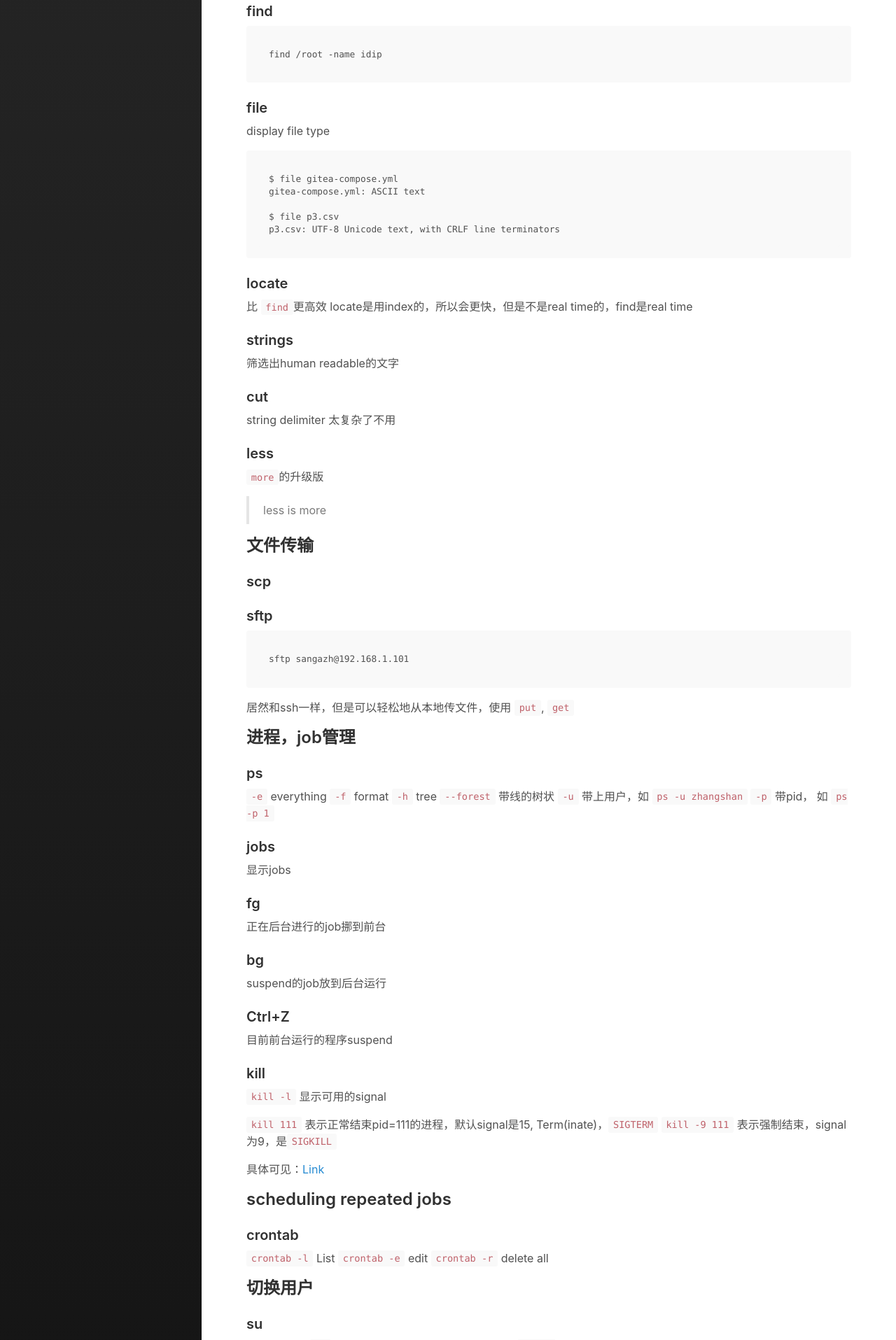
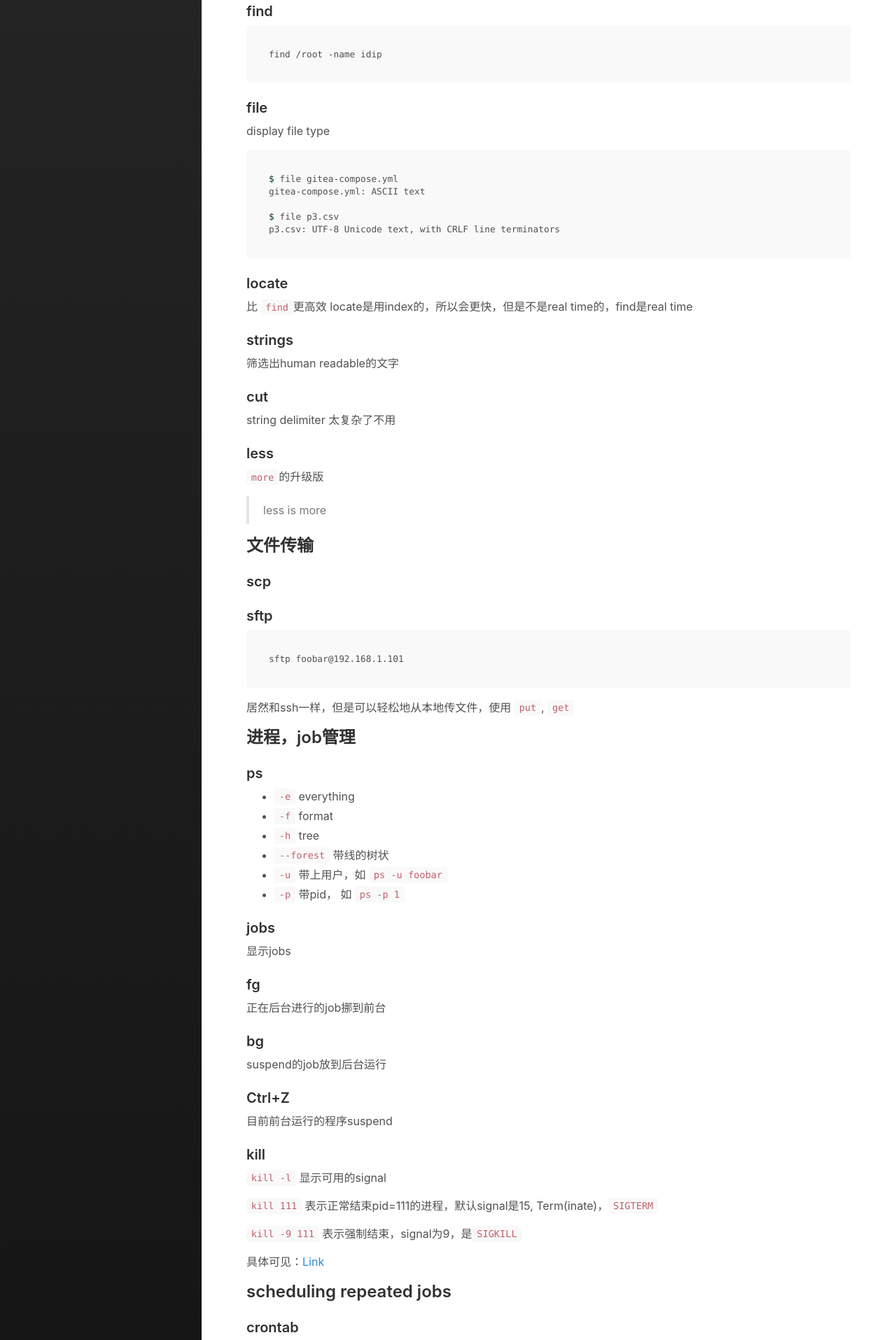
Before and after one commit to sangazh/sangazh.github.io, a Jekyll site: the page built from _posts/2019-11-29-linux-command.md, in a window 1280 px wide. Shown: the part 2026-3941 px from the top of the page at 70% size. Built offline with Jekyll 4.4.1, drawn with Linux system fonts in a browser that asks for light colours; some of the changed text lies outside the part shown.

Commit message:
content update

````diff
--- a/_posts/2019-11-29-linux-command.md
+++ b/_posts/2019-11-29-linux-command.md
@@ -100,7 +100,7 @@
 ### file
 display file type
 
-```
+```bash
 $ file gitea-compose.yml
 gitea-compose.yml: ASCII text
 
@@ -129,7 +129,7 @@
 ### sftp
 
 ```
-sftp sangazh@192.168.1.101
+sftp foobar@192.168.1.101
 ```
 
 居然和ssh一样，但是可以轻松地从本地传文件，使用 `put`, `get`
@@ -137,12 +137,12 @@
 ## 进程，job管理
 
 ### ps
-`-e` everything
-`-f` format
-`-h` tree
-`--forest` 带线的树状
-`-u` 带上用户，如 `ps -u zhangshan`
-`-p` 带pid， 如 `ps -p 1`
+- `-e` everything
+- `-f` format
+- `-h` tree
+- `--forest` 带线的树状
+- `-u` 带上用户，如 `ps -u foobar`
+- `-p` 带pid， 如 `ps -p 1`
 
 ### jobs
 显示jobs
@@ -160,15 +160,16 @@
 `kill -l` 显示可用的signal
 
 `kill 111` 表示正常结束pid=111的进程，默认signal是15, Term(inate)，`SIGTERM`
+
 `kill -9 111` 表示强制结束，signal为9，是`SIGKILL`
 
 具体可见：[Link](https://www.gnu.org/software/libc/manual/html_node/Termination-Signals.html)
 
 ## scheduling repeated jobs
 ### crontab
-`crontab -l` List
-`crontab -e` edit
-`crontab -r` delete all
+- `crontab -l` List
+- `crontab -e` edit
+- `crontab -r` delete all
 
 ## 切换用户
 ### su
@@ -184,13 +185,13 @@
 `sudo su - ` 带着自己的环境变量去root ~
 
 ## history
-`history` 过去的历史输入
-`!!` 上次输入的直接执行
-`!N` N 表示第N个历史输入
-`!string` string表示某个command开始的单词
-`!:N` N 表示第N个argument
-`!^` 第一个argument
-`!$` 最后一个argument
+- `history` 过去的历史输入
+- `!!` 上次输入的直接执行
+- `!N` N 表示第N个历史输入
+- `!string` string表示某个command开始的单词
+- `!:N` N 表示第N个argument
+- `!^` 第一个argument
+- `!$` 最后一个argument
 
 ## history search
 `ctrl+r` 搜索历史记录，输入keyword，如果不是想要的，再次 `ctrl+r`可以选择下一个
@@ -200,28 +201,28 @@
 <!--more-->
 ## install software
 ### yum - centos, red hat 等用
-`yum search`
-`yum info`
-`yum install package` `yum install -y package` 自动帮你点yes
-`yum remove `
+- `yum search`
+- `yum info`
+- `yum install package` `yum install -y package` 自动帮你点yes
+- `yum remove `
 ### rpm
 install rpm file directly
-`rpm -qa` list all package (`q` query)
-`rpm -qf` 这个文件属于什么package
-`rpm -ql package` list package's files
-`rpm -ivh xxx.rpm` install (`i` install `v` verbose `h` pring hash for progress)
-`rpm -e package` erase
+- `rpm -qa` list all package (`q` query)
+- `rpm -qf` 这个文件属于什么package
+- `rpm -ql package` list package's files
+- `rpm -ivh xxx.rpm` install (`i` install `v` verbose `h` pring hash for progress)
+- `rpm -e package` erase
 ### deb - ubuntu等用
 `apt`
-`apt-cache search string`
-`apt-get install [-y] package`
-`apt-get remove package` remove package, leaving configuration
-`apt-get purge package` remove package, deleting configuration
+- `apt-cache search string`
+- `apt-get install [-y] package`
+- `apt-get remove package` remove package, leaving configuration
+- `apt-get purge package` remove package, deleting configuration
 ### dpkg
 install dep file directly
-`dpkg -l`
-`dpkg -i xx.deb`
-`dpkg -S xx.file` check xx.file in which package
+- `dpkg -l`
+- `dpkg -i xx.deb`
+- `dpkg -S xx.file` check xx.file in which package
 
 ## Reference
-[Learn Linux in 5 Days and Level Up Your Career - O'Reilly](https://learning.oreilly.com/videos/learn-linux-in/9781789802610)
+- [Learn Linux in 5 Days and Level Up Your Career - O'Reilly](https://learning.oreilly.com/videos/learn-linux-in/9781789802610)
````
